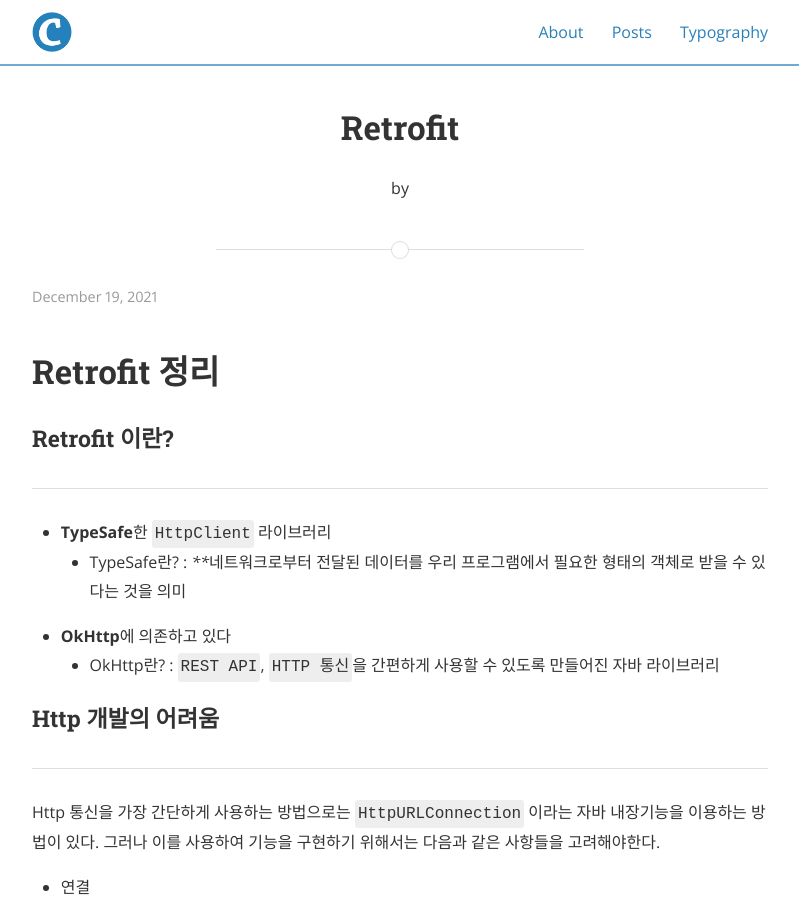
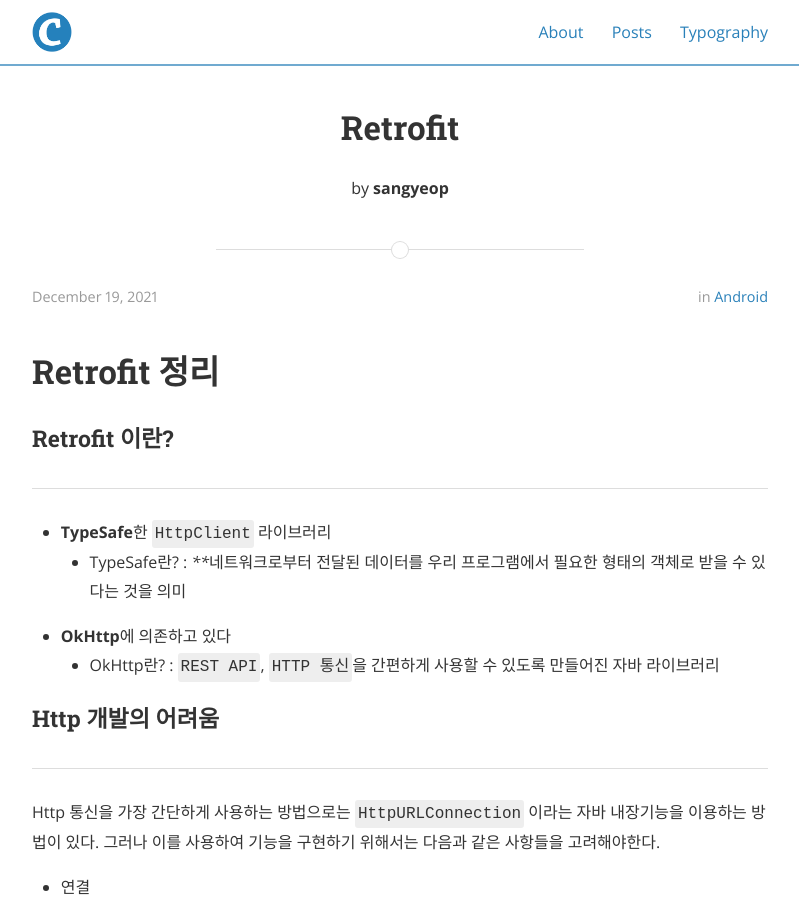
Before and after one commit to saint6839/saint6839.github.io, a Jekyll site: the page built from _posts/2021-12-19-Retrofit.md, in a window 1280 px wide and 900 px high. Shown: the whole window, without its empty margins (240-1039 px from the left). Built offline with Jekyll 4.4.1, drawn with Linux system fonts in a browser that asks for light colours; nearby versions of some CDN libraries; our own code applies the rules of GitHub Pages for plain Markdown files.

Commit message:
docs: Retrofit.md

```diff
--- a/_posts/2021-12-19-Retrofit.md
+++ b/_posts/2021-12-19-Retrofit.md
@@ -1,3 +1,11 @@
+---
+layout: post
+title:  "Retrofit"
+date:   2021-12-19T14:25:52-05:00
+author: sangyeop
+categories: Android
+---
+
 # Retrofit 정리
 
 ### Retrofit 이란?
@@ -103,4 +111,3 @@ public class RetrofitClient {
 
 
 > 해당 링크의 내용임 : [*https://galid1.tistory.com/617*](https://galid1.tistory.com/617)
->
```
Also changed, not shown: _posts/2021-09-13-Java-Builder-Pattern.md (+0 -2 lines).
